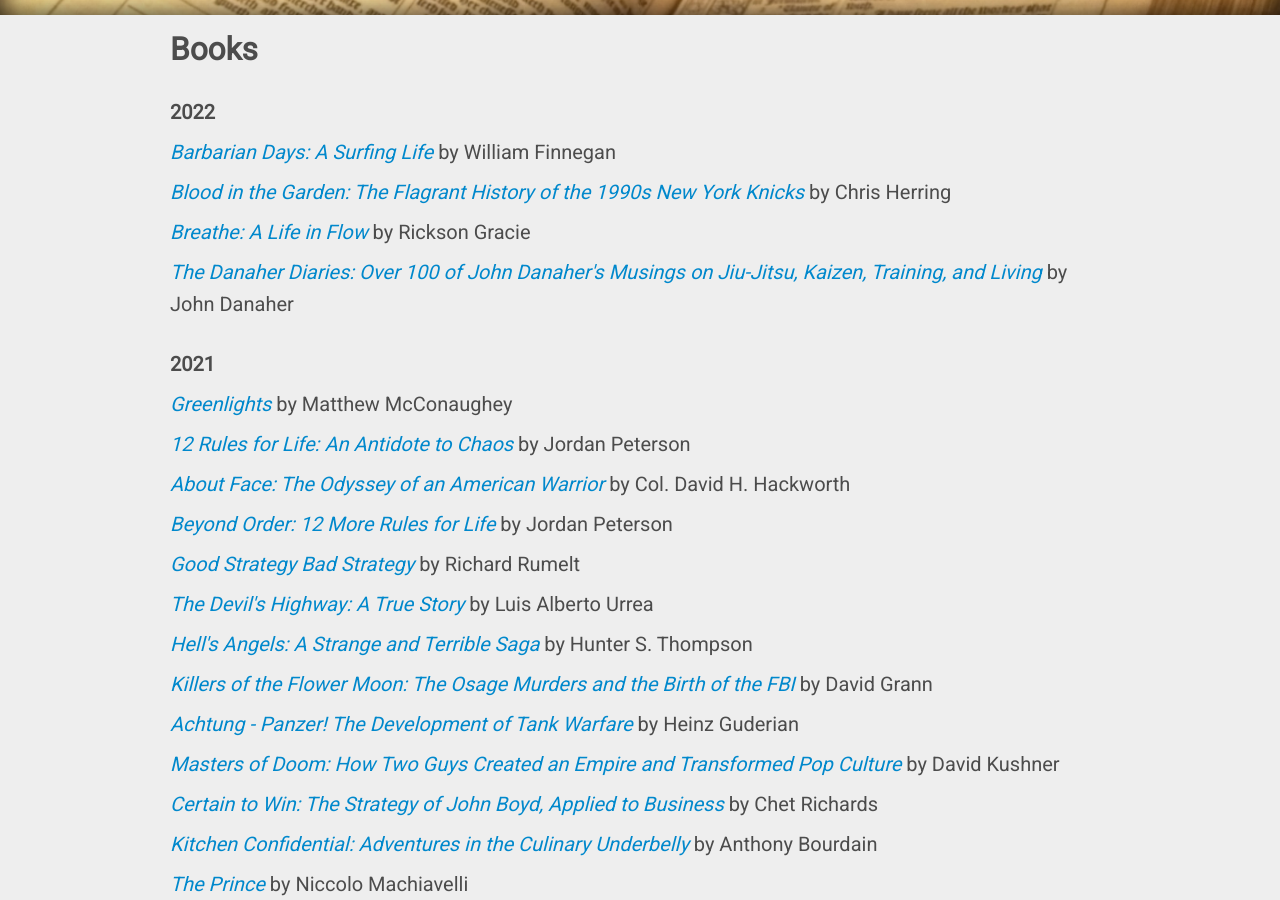
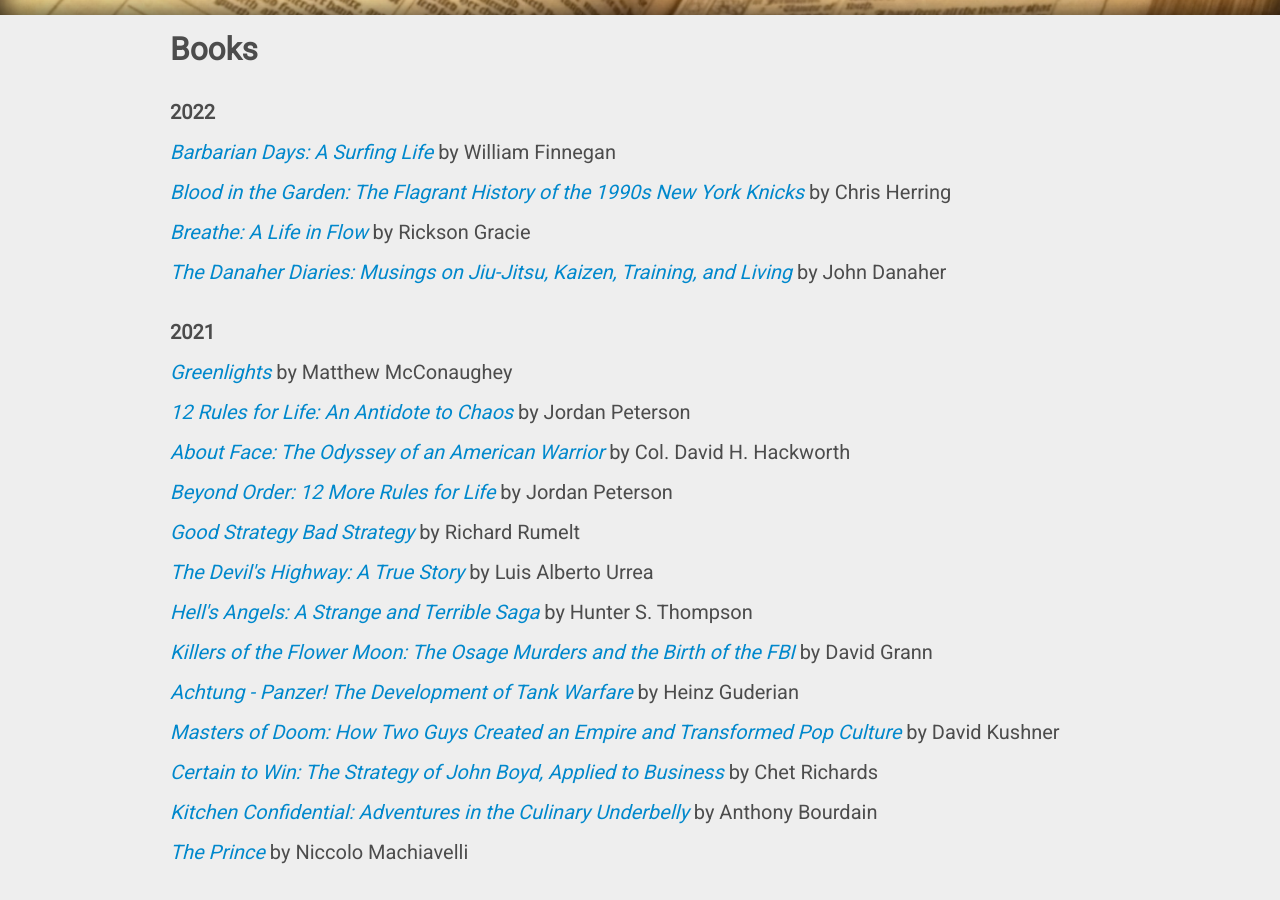
Before and after one commit to speric/speric.github.com, a Jekyll site: the page built from books/index.html, in a window 1280 px wide and 900 px high, scrolled down 309 px. Built offline with Jekyll 4.4.1, drawn with Linux system fonts in a browser that asks for light colours; some web fonts are replaced; comment, search, counter and statistics services are not loaded.

Commit message:
Shorter title

```diff
--- a/books/index.html
+++ b/books/index.html
@@ -14,7 +14,7 @@
   <p><i><a href="https://www.amazon.com/Barbarian-Days-Surfing-William-Finnegan/dp/0143109391">Barbarian Days: A Surfing Life</a></i> by William Finnegan</p>
   <p><i><a href="https://www.amazon.com/Blood-Garden-Flagrant-History-Knicks/dp/1982132116">Blood in the Garden: The Flagrant History of the 1990s New York Knicks</a></i> by Chris Herring</p>
   <p><i><a href="https://www.amazon.com/Breathe-Life-Flow-Rickson-Gracie/dp/0063018950">Breathe: A Life in Flow</a></i> by Rickson Gracie</p>
-  <p><i><a href="https://www.amazon.com/Danaher-Diaries-Danahers-Jiu-Jitsu-Training-ebook/dp/B07TZWG61G">The Danaher Diaries: Over 100 of John Danaher's Musings on Jiu-Jitsu, Kaizen, Training, and Living</a></i> by John Danaher</p>
+  <p><i><a href="https://www.amazon.com/Danaher-Diaries-Danahers-Jiu-Jitsu-Training-ebook/dp/B07TZWG61G">The Danaher Diaries: Musings on Jiu-Jitsu, Kaizen, Training, and Living</a></i> by John Danaher</p>
 
   <br/>
 
```
